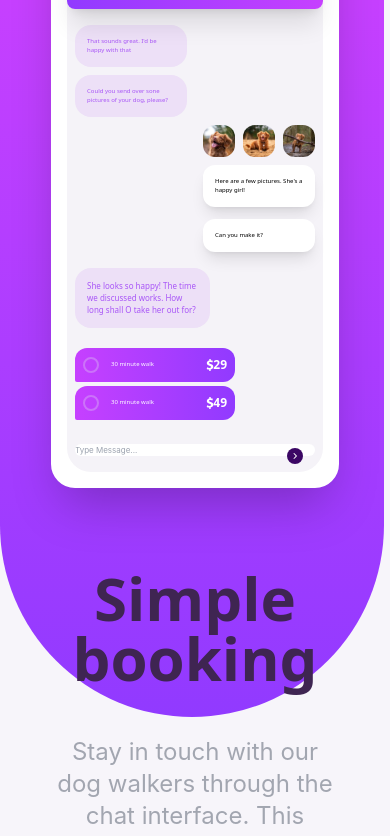
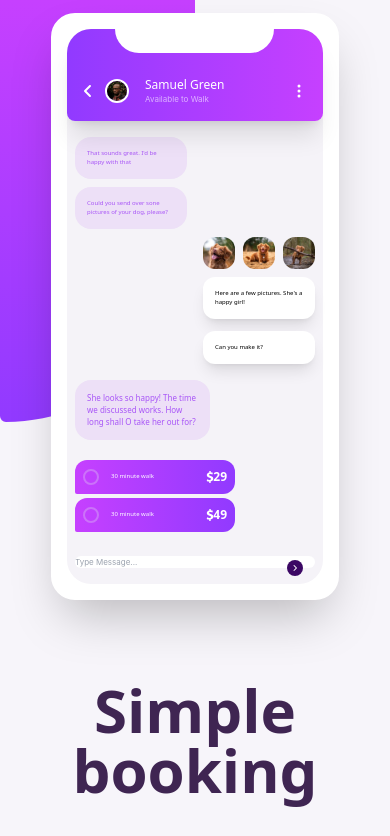
Before and after one commit to EdebaliErman/frontend-mentor-11, a React (Create React App) app: page / in a window 390 px wide. Shown: the top 836 px of the page. Built offline with nearby package versions, Linux system fonts and the light colour scheme.

Commit message:
All Completed

```diff
--- a/src/App.css
+++ b/src/App.css
@@ -6,7 +6,7 @@
   }
   .App{
     @apply flex justify-center items-center  gap-40 flex-wrap
-    lg:flex-col
+    lg:flex-col lg:pt-56
 
   }
 }
--- a/src/Components/SvgBack/SvgBack.css
+++ b/src/Components/SvgBack/SvgBack.css
@@ -1,7 +1,8 @@
 @tailwind components;
-@layer components{
-    .svgback{
-        @apply z-10 bg-gradient-to-t from-[#913aff] to-[#c640ff] w-[25.00%] h-[85%] absolute top-0 left-0 rounded-b-[19.8rem]
-        lg:w-96
+
+@layer components {
+    .svgback {
+        @apply z-10 bg-gradient-to-t from-[#913aff] to-[#c640ff] w-[25.00%] h-[85%] top-0 left-0 fixed rounded-b-[19.8rem] lg:rounded-br-full
+        lg:w-1/2 lg:h-1/2
     }
 }
```
